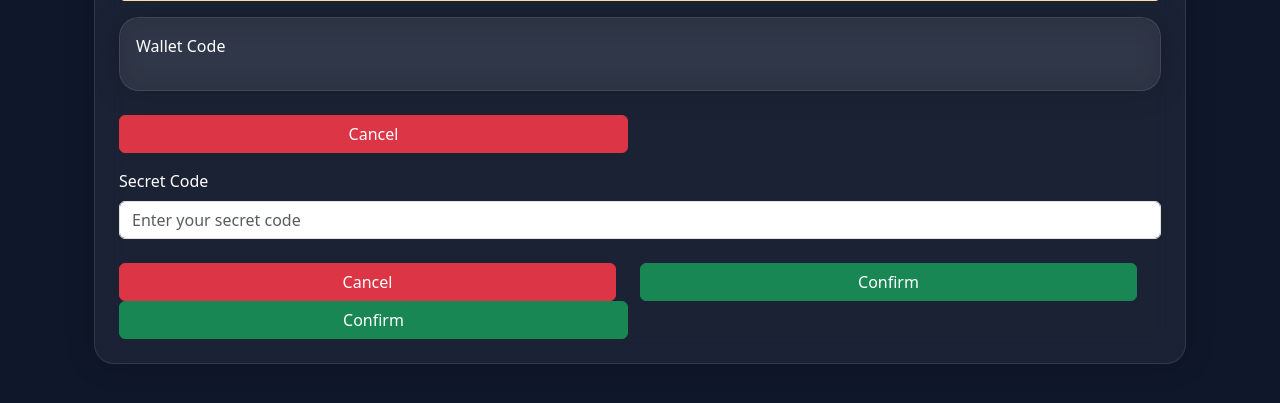
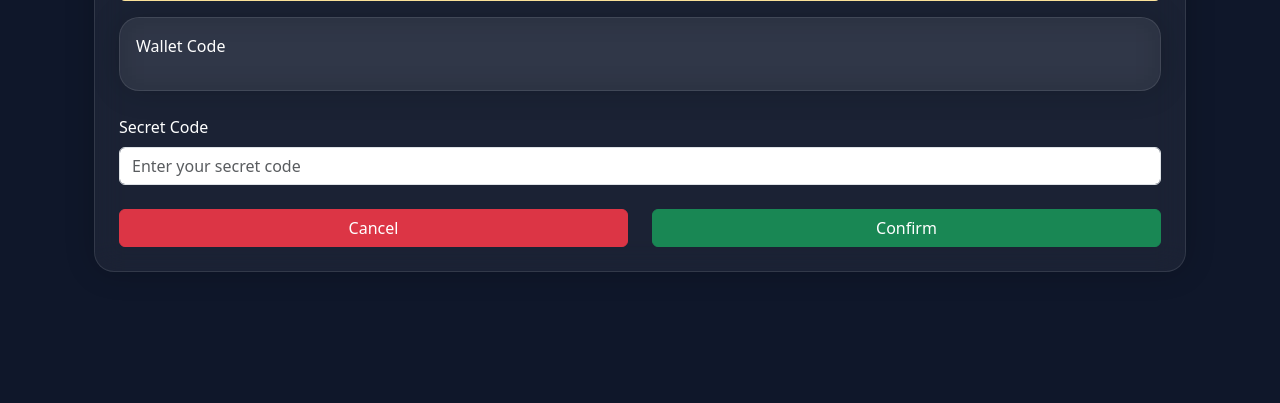
Before and after one commit to placideniyo01-gif/usdt-wallet, a Django app: template templates/transactions/internal_confirm.html in a window 1280 px wide. Shown: the part 156-559 px from the top of the page. Run offline with Django 5.2, Linux system fonts and the light colour scheme; the template is opened without the code that fills it, so the values that code supplies are empty.

Commit message:
Fix duplicated buttons on internal transfer confirmation page

```diff
--- a/templates/transactions/internal_confirm.html
+++ b/templates/transactions/internal_confirm.html
@@ -7,9 +7,7 @@
     <div class="glass-card p-4">
 
         <h3>
-
             Confirm Transfer
-
         </h3>
 
         <div class="alert alert-warning mt-3">
@@ -17,17 +15,13 @@ Confirm Transfer
             You are about to send
 
             <strong>
-
                 {{ amount }} USDT
-
             </strong>
 
             to
 
             <strong>
-
                 {{ receiver_name }}
-
             </strong>
 
         </div>
@@ -35,15 +29,11 @@ to
         <div class="glass-card p-3 mt-3">
 
             <p>
-
                 Wallet Code
-
             </p>
 
             <h6>
-
                 {{ wallet_code }}
-
             </h6>
 
         </div>
@@ -64,37 +54,7 @@ type="hidden"
                 name="amount"
                 value="{{ amount }}">
 
-<div class="row mt-4">
-
-<div class="col-6">
-
-<a
-href="/internal-transfer/"
-class="btn btn-danger w-100">
-
-Cancel
-
-</a>
-
-</div>
-
-<form
-method="POST"
-action="/internal-confirm/">
-
-{% csrf_token %}
-
-<input
-type="hidden"
-name="wallet_code"
-value="{{ wallet_code }}">
-
-<input
-type="hidden"
-name="amount"
-value="{{ amount }}">
-
-<div class="mt-3">
+            <div class="mt-4">
 
                 <label class="form-label">
 
@@ -128,21 +88,7 @@ Cancel
                 <div class="col-6">
 
                     <button
-class="btn btn-success w-100">
-
-Confirm
-
-</button>
-
-</div>
-
-</div>
-
-</form>
-
-<div class="col-6">
-
-<button
+                        type="submit"
                         class="btn btn-success w-100">
 
                         Confirm
```
Also changed, not shown: templates/transactions/sell.html (+20 -48 lines). Lines whose indentation alone changed are shown as unchanged.
